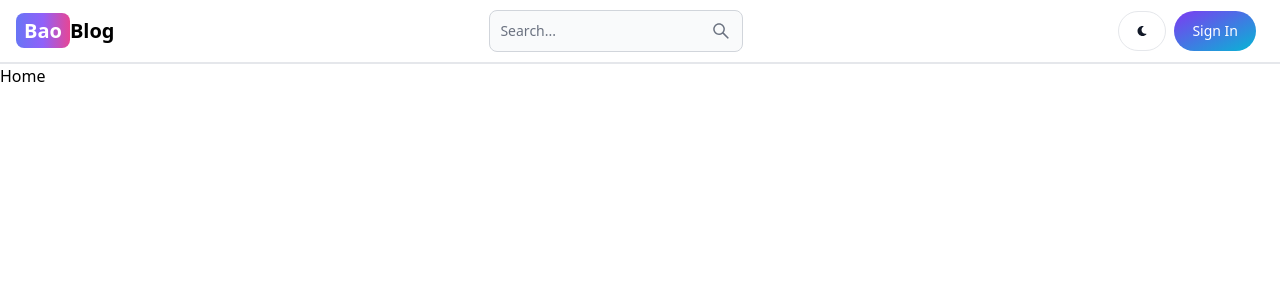
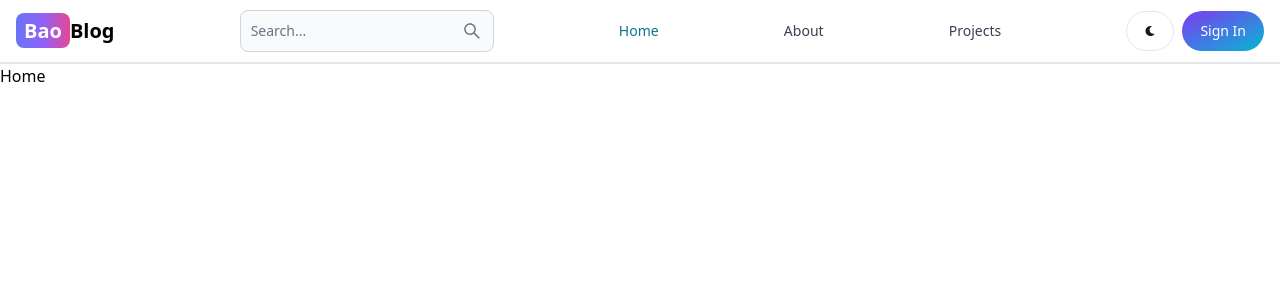
Before and after one commit to Baovola1/BlogFront, a React (Vite) app: page / in a window 1280 px wide. Shown: the top 300 px of the page. Built offline with nearby package versions, Linux system fonts and the light colour scheme.

Commit message:
create header section

```diff
--- a/src/components/Header.jsx
+++ b/src/components/Header.jsx
@@ -1,9 +1,10 @@
-import {Navbar, TextInput,Button} from 'flowbite-react';
-import { Link} from 'react-router-dom';
+import {Navbar, TextInput,Button, NavbarLink, NavbarToggle} from 'flowbite-react';
+import { Link, useLocation} from 'react-router-dom';
 import {AiOutlineSearch} from 'react-icons/ai';
 import {FaMoon} from 'react-icons/fa';
 
 export default function Header() {
+    const path = useLocation().pathname;
   return (
     <Navbar className='border-b-2'>
         <Link to="/" className='self-center whitespace-nowrap text-sm sm:text-xl font-semibold dark:text-white'>
@@ -25,8 +26,24 @@ export default function Header() {
                 Sign In
             </Button>
         </Link>
-        <Navbar.Collapse></Navbar.Collapse>
+
+        <Navbar.Toggle/>
         </div>
+        <Navbar.Collapse>
+            <Navbar.Link active={path === "/"} as={'div'}>
+                <Link to='/'>Home</Link>
+            </Navbar.Link>
+        </Navbar.Collapse>
+        <Navbar.Collapse>
+            <Navbar.Link active={path === "/about"} as={'div'}>
+                <Link to='/about'>About</Link>
+            </Navbar.Link>
+        </Navbar.Collapse>
+        <Navbar.Collapse>
+            <Navbar.Link active={path === "/projects"} as={'div'}>
+                <Link to='/projects'>Projects</Link>
+            </Navbar.Link>
+        </Navbar.Collapse>
     </Navbar>
   )
 }
```
